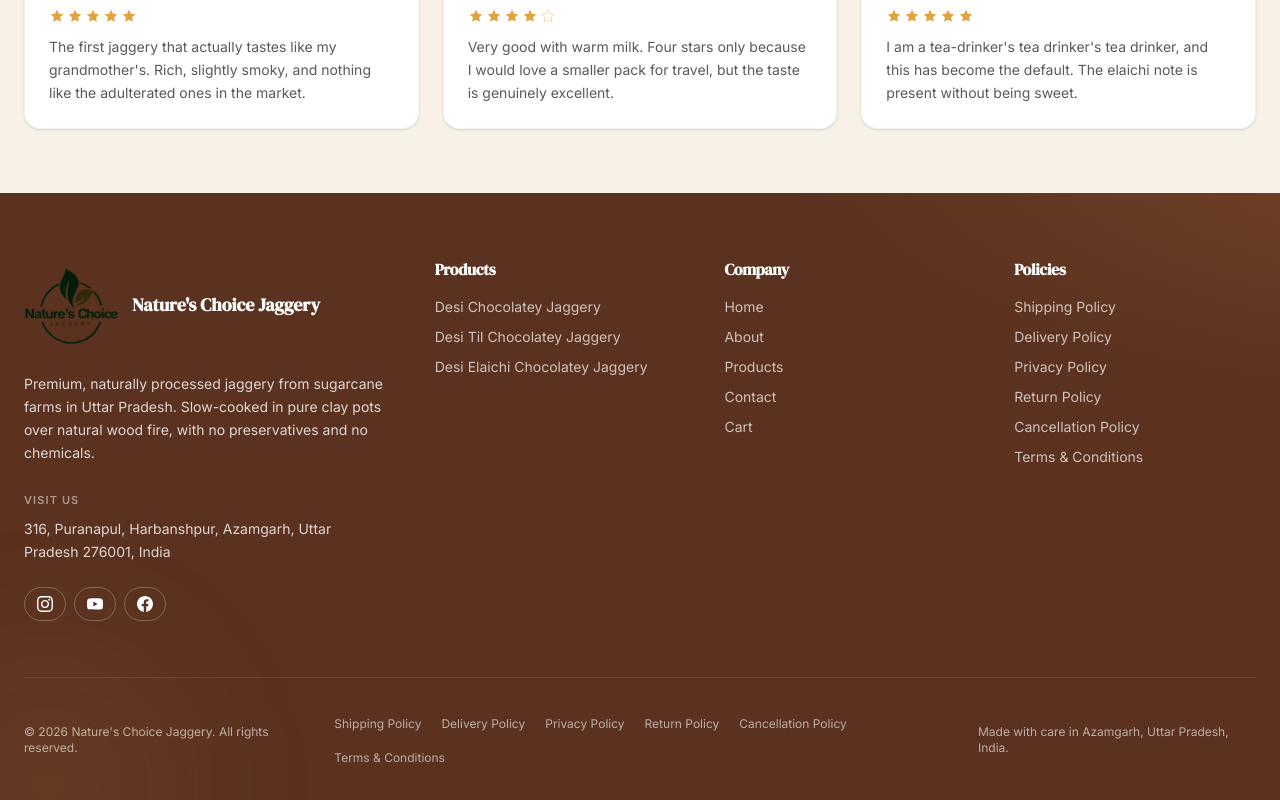
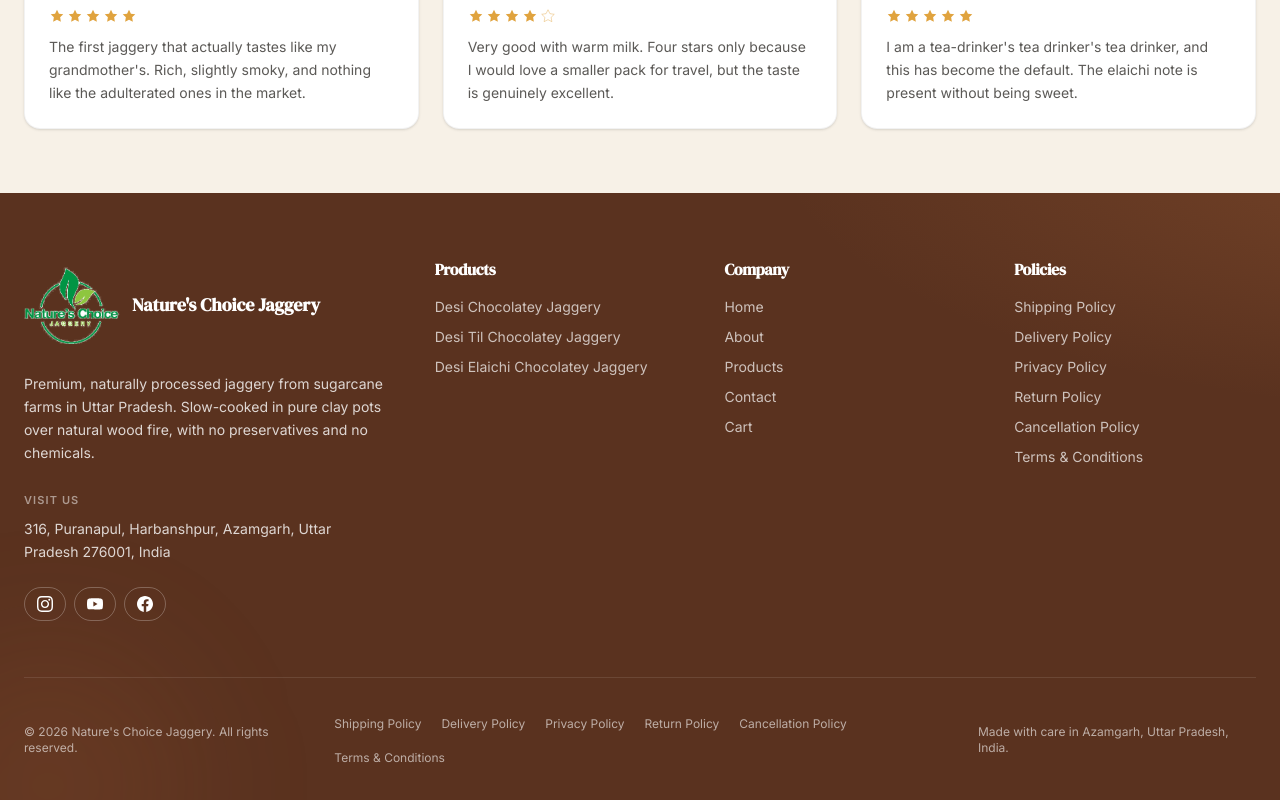
Before and after one commit to zixocookies1-ship-it/hero, a Next.js app: page / in a window 1280 px wide. Shown: the part 5110-5910 px from the top of the page. Built offline with nearby package versions, Linux system fonts and the light colour scheme; no server answers; the database is empty.

Commit message:
Keep the footer logo colored instead of black against the brown

```diff
--- a/src/components/footer.tsx
+++ b/src/components/footer.tsx
@@ -50,7 +50,7 @@
                 alt=""
                 width={96}
                 height={96}
-                className="h-24 w-24 object-contain mix-blend-multiply"
+                className="h-24 w-24 object-contain"
               />
               <span className="font-heading text-lg font-bold">
                 {brand.name}
```
